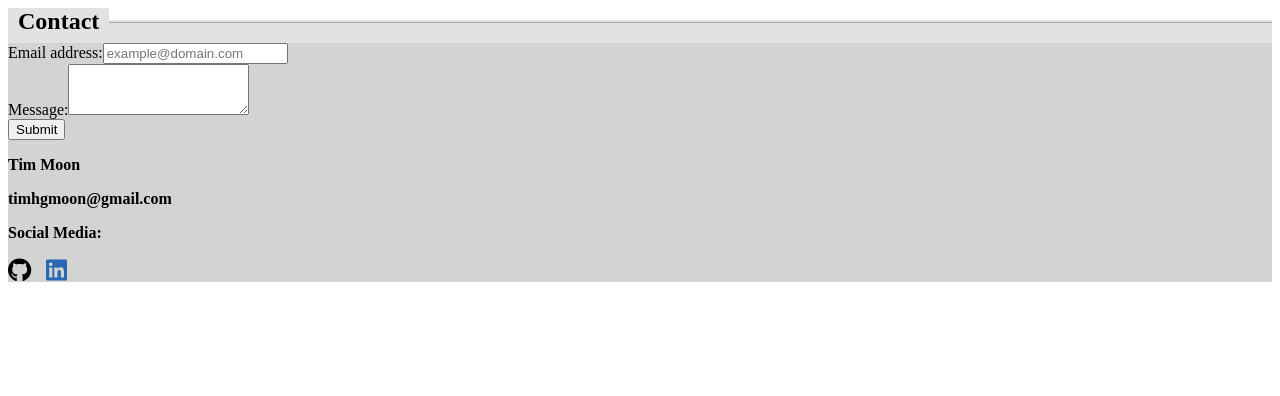
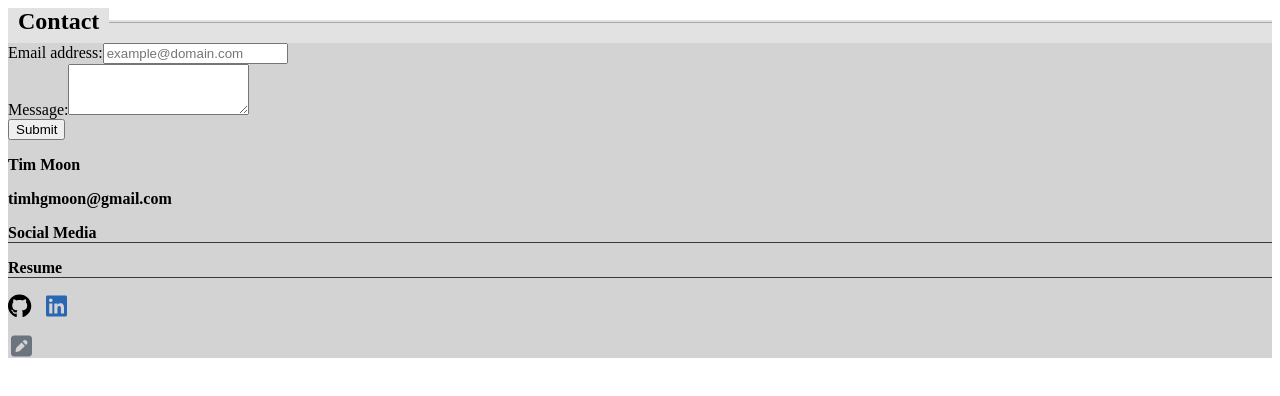
Before and after one commit to timhgmoon/personal-portfolio, a Gatsby site: page /contact in a window 1280 px wide. Built offline with nearby package versions, Linux system fonts and the light colour scheme; Gatsby itself is replaced by a stand-in of ours.

Commit message:
added resume section inside contacts

```diff
--- a/package.json
+++ b/package.json
@@ -17,6 +17,7 @@
     "@fontsource/roboto-serif": "^4.5.4",
     "@fortawesome/fontawesome-svg-core": "^6.1.1",
     "@fortawesome/free-brands-svg-icons": "^6.1.1",
+    "@fortawesome/free-solid-svg-icons": "^6.1.1",
     "@fortawesome/react-fontawesome": "^0.1.18",
     "bootstrap": "^5.1.3",
     "gatsby": "^4.6.1",
--- a/src/pages/contact.js
+++ b/src/pages/contact.js
@@ -1,6 +1,7 @@
 import * as React from 'react';
 import * as contactStyles from './contact.module.css';
 import { FontAwesomeIcon } from '@fortawesome/react-fontawesome';
+import { faSquarePen } from '@fortawesome/free-solid-svg-icons';
 import { faLinkedin, faGithub } from '@fortawesome/free-brands-svg-icons'
 import Button from 'react-bootstrap/Button';
 import Col from 'react-bootstrap/Col';
@@ -36,19 +37,29 @@ const Contact = () => {
         <Col sm={4} className={formContent}>
           <p>Tim Moon</p>
           <p>timhgmoon@gmail.com</p>
-          <p>Social Media:</p>
+          <Row>
+            <Col xs={6}><p className={contactStyles.iconHeader}>Social Media</p></Col>
+            <Col xs={6}><p className={contactStyles.iconHeader}>Resume</p></Col>
+            <Col xs={6}>
               <ul>
                 <li>
-              <a href="https://github.com/timhgmoon" target="_blank">
+                  <a href="https://github.com/timhgmoon" target="_blank" rel="noreferrer">
                     <FontAwesomeIcon icon={faGithub} size="xl"/>
                   </a>
                 </li>
                 <li>
-              <a href="https://www.linkedin.com/in/timhgmoon/" target="_blank">
+                  <a href="https://www.linkedin.com/in/timhgmoon/" target="_blank" rel="noreferrer">
                     <FontAwesomeIcon icon={faLinkedin} size="xl" color="#2867B2"/>
                   </a>
                 </li>
               </ul>
+            </Col>
+            <Col xs={6}>
+              <a href="https://drive.google.com/file/d/1bXxRFz1PO2wATwAXNYOqc8JeNDL0Mqz8/view?usp=sharing" target="_blank" rel="noreferrer" id={contactStyles.resumeIcon}>
+                <FontAwesomeIcon icon={faSquarePen} size="xl"/>
+              </a>
+            </Col>
+          </Row>
         </Col>
       </Row>
 
--- a/src/pages/contact.module.css
+++ b/src/pages/contact.module.css
@@ -20,6 +20,10 @@
   font-weight: bold;
 }
 
+.iconHeader {
+  border-bottom: 1px solid #343a40;
+}
+
 ul {
   padding: 0;
   list-style-type: none;
@@ -40,3 +44,14 @@ li a:hover {
   color: inherit;
   opacity: .7;
 }
+
+#resumeIcon {
+  text-decoration: none;
+  color: #6c757d;
+  padding-left: 3px;
+}
+
+#resumeIcon:hover {
+  text-decoration: none;
+  color: #343a40;
+}
--- a/src/pages/index.js
+++ b/src/pages/index.js
@@ -2,7 +2,7 @@
 import * as React from 'react';
 import '@fontsource/roboto-serif';
 import 'bootstrap/dist/css/bootstrap.min.css';
-import indexStyle from './index.module.css';
+import './index.module.css';
 import About from './about';
 import Navigation from './navigation';
 import Projects from './projects';
--- a/src/pages/index.module.css
+++ b/src/pages/index.module.css
@@ -5,3 +5,7 @@ body {
 h2 {
   font-size: 35px;
 }
+
+p {
+  font-size: 18px;
+}
```
Also changed, not shown: 1 other file. Lines whose indentation alone changed are shown as unchanged.
